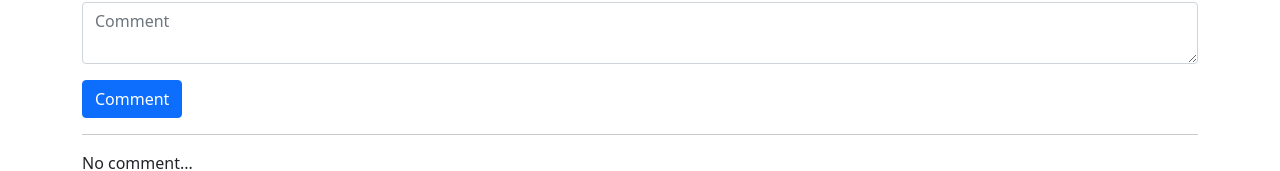
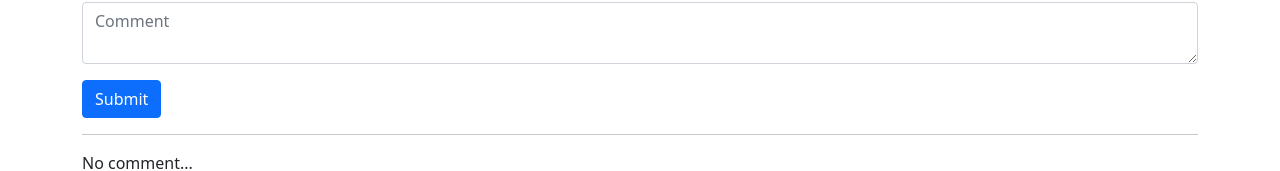
Before and after one commit to maikaodev/add-comment, a Vue app: page / in a window 1280 px wide. Shown: the part 133-304 px from the top of the page. Built offline with nearby package versions, Linux system fonts and the light colour scheme.

Commit message:
Changing nomeclatures

```diff
--- a/src/components/Comments.vue
+++ b/src/components/Comments.vue
@@ -11,7 +11,7 @@
             <span class="comment_author">Author: <strong>{{comment.name}}</strong></span>
             <p>{{comment.message}}</p>
             <div>
-              <a href="#" title="Exclude" v-on:click.prevent="removeComment(index)">Exclude</a>
+              <a href="#" title="Exclude" v-on:click.prevent="removeComment(index)">Delete</a>
             </div>
           </div>
         </div>
--- a/src/components/FormToDo.vue
+++ b/src/components/FormToDo.vue
@@ -20,7 +20,7 @@
               v-model="message"
             ></textarea>
           </p>
-          <button v-on:click="addComment" type="submit" class="btn btn-primary" >Comment</button>
+          <button v-on:click="addComment" type="submit" class="btn btn-primary" >Submit</button>
           <hr />
         </div>
 </template>
```
Also changed, not shown: 1 other file (tests, documents, lock files or other folders).
